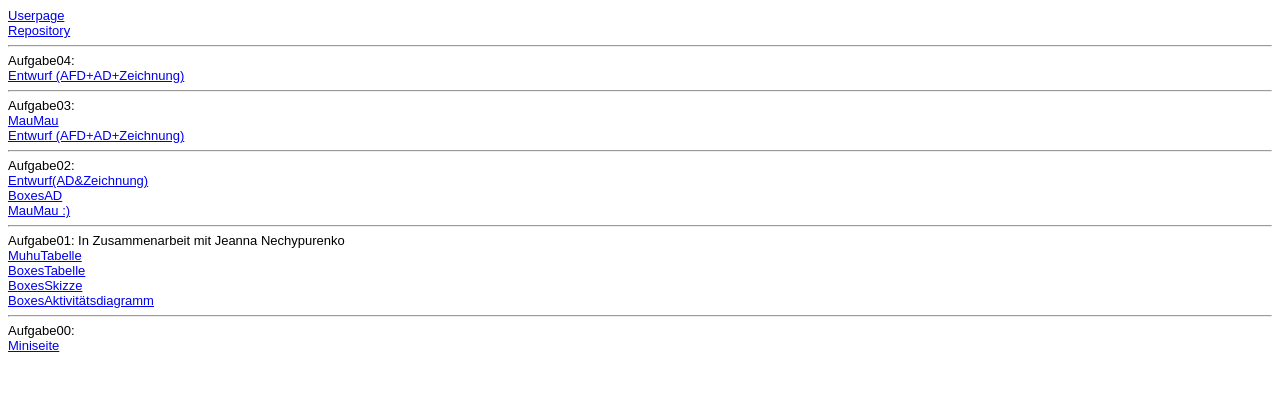
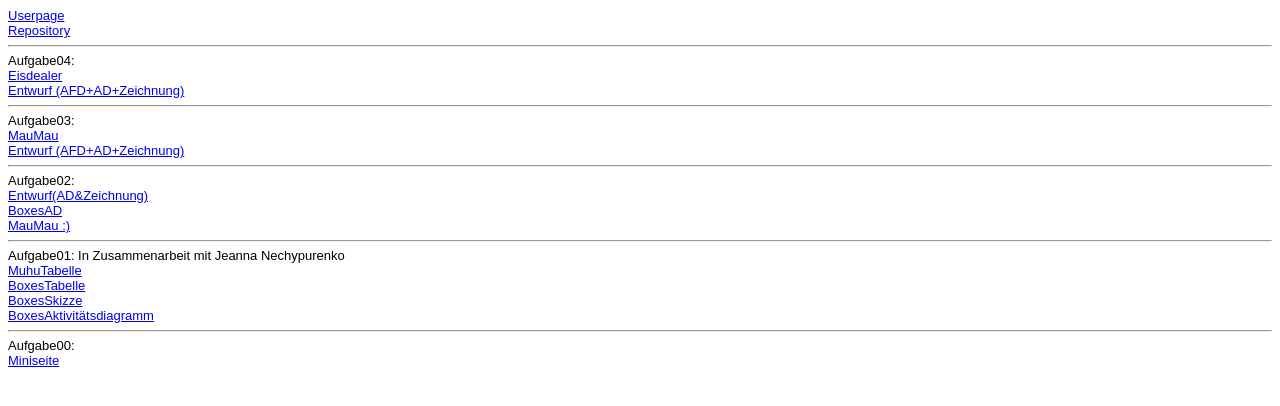
Before and after one commit to Annsophie100/EIA2, a plain HTML site: page Steckbrief/steckbrief.htm in a window 1280 px wide. Drawn offline with Linux system fonts and the light colour scheme.

Commit message:
steckbrief

```diff
--- a/Steckbrief/steckbrief.htm
+++ b/Steckbrief/steckbrief.htm
@@ -23,7 +23,9 @@
 		<hr>
 		Aufgabe04:
 		<br>
-		<a href="https://Annsophie100.github.io/EIA2/Aufgabe04/ADA3.pdf" target="_blank">Entwurf (AFD+AD+Zeichnung)</a>
+		<a href="https://Annsophie100.github.io/EIA2/Aufgabe04/index.html" target="_blank">Eisdealer</a>
+		<br>
+		<a href="https://Annsophie100.github.io/EIA2/Aufgabe04/K04.pdf" target="_blank">Entwurf (AFD+AD+Zeichnung)</a>
 		<br>
 		<hr>
 		Aufgabe03:
```
